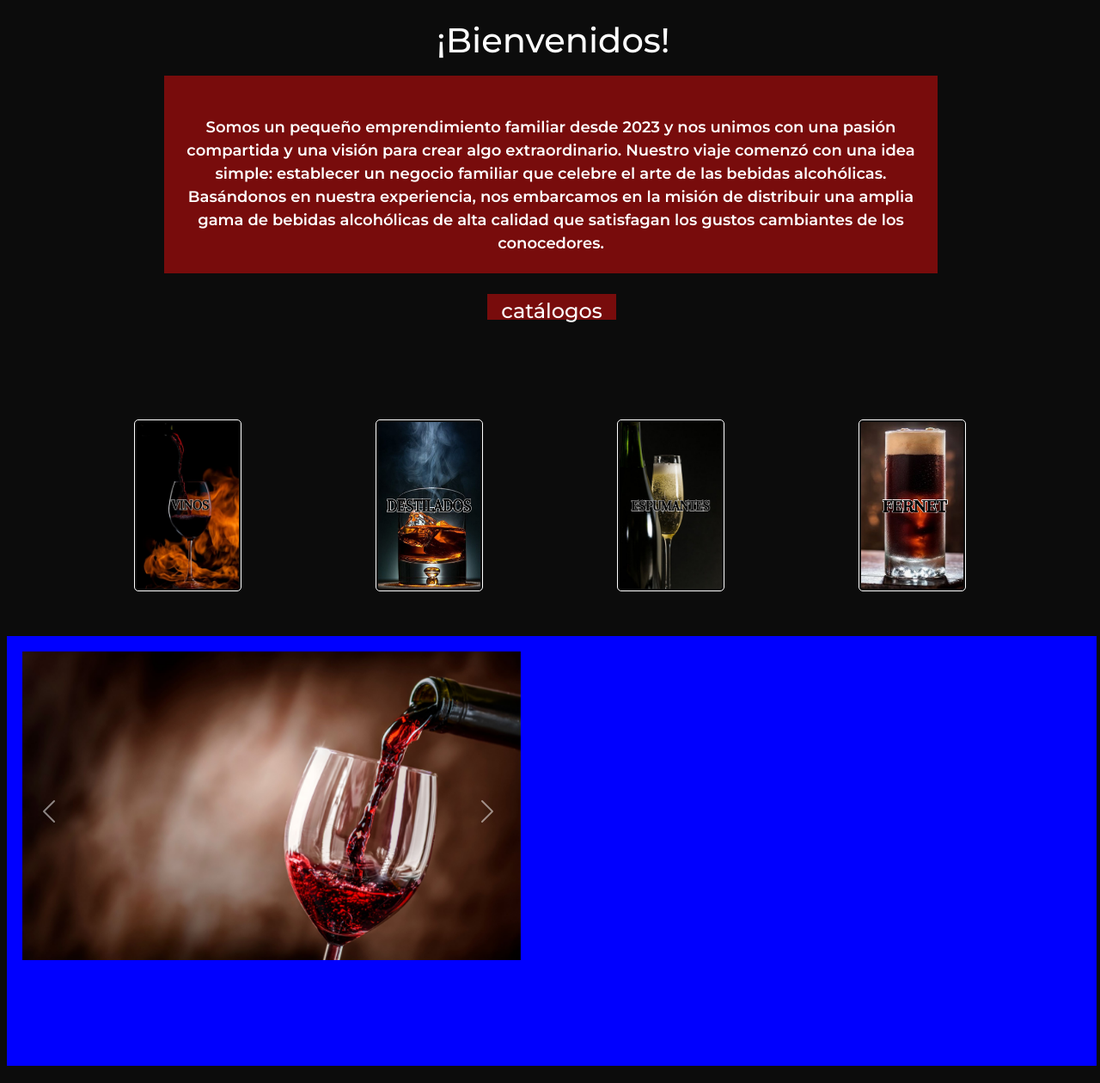
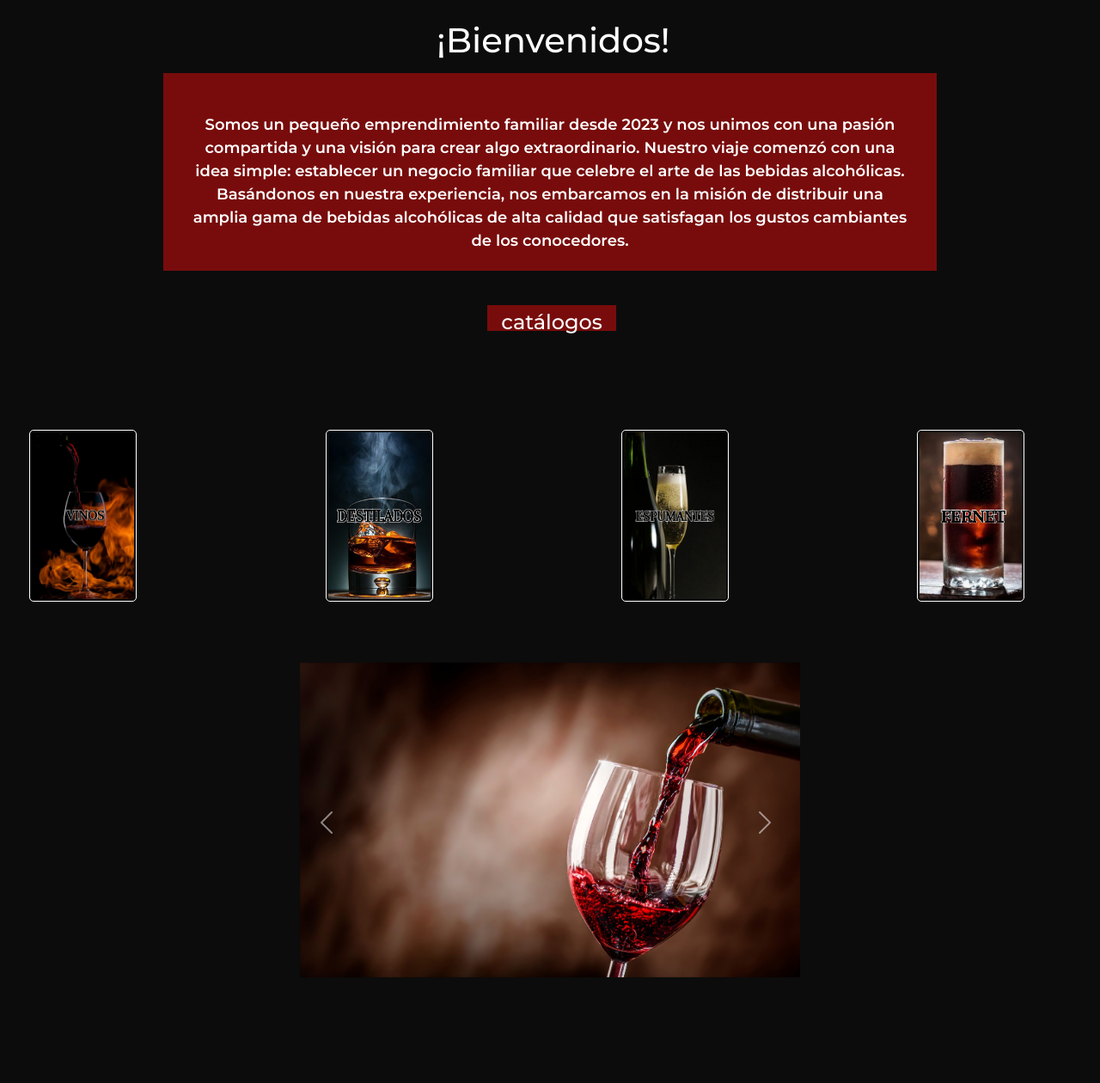
Before and after one commit to joacoov/el-buen-trago, a plain HTML site: page index.html in a window 1280 px wide. Shown: the part 100-1360 px from the top of the page at 86% size. Drawn offline with Linux system fonts and the light colour scheme.

```diff
--- a/css/style.css
+++ b/css/style.css
@@ -73,15 +73,20 @@
     background-color: rgb(140, 4, 4);
 }
 
+.contenedor_texto{
+    width: 100%;
+    height: 250px;
+    display: flex;
+    justify-content: center;
+}
 
 #texto{
+    width: 900px;
+    height: 230px;
     background-color: rgb(120, 12, 12);
     color: white;
-    width: 900px;
-    height: 230px;
-    margin: 15px;
-    margin-left: 185px;
 }
+
 /*esto sería de color blanco*/
 .principal{
     color: white;
@@ -211,6 +216,11 @@
     text-align: center;
 }
 
+.row.botones_conteiner{
+    background-color: blue;
+    width: 100%;
+}
+
 .botones_padre{
     height: 300px;
     background-color: rgb(12, 12, 12);
@@ -233,17 +243,23 @@
 }
 
 .carrusel_conteiner{
-    background-color: blue;
     width: 100%;
     height: 500px;
 }
 
 .carousel{
+    justify-content: center;
+    align-content: center;
     width: 600px;
     height: 400px;
     display: flex;
+    margin-left: 325px;
 }
 
+.carousel-item{
+    width: 600px;
+    height: 400px;
+}
 
 .footer_conteiner{
     width: 100%;
--- a/index.html
+++ b/index.html
@@ -15,12 +15,12 @@
         <nav class="navbar navbar-expand-lg">
             <div class="container-fluid">
 
-                <div class="collapse navbar-collapse" id="navbarNav">
+                <div class="collapse navbar-collapse position-sticky" id="navbarNav">
 
-                    <div class="logo_container">
+                    <label class="logo_container">
                          <img src="./img/logo.png" alt="Logo El buen trago" class="logo">
                          <span class="logo_nombre">El buen trago</span>
-                    </div>
+                    </label>
 
                           <ul class="navbar-nav">
 
@@ -61,47 +61,51 @@
 
 
 
-    <div id="texto">
-            <p class="descripcion"> Somos un pequeño emprendimiento familiar desde 2023 y nos unimos con una pasión compartida y una visión para crear algo extraordinario. Nuestro viaje comenzó con una idea simple: establecer un negocio familiar que celebre el arte de las bebidas alcohólicas. Basándonos en nuestra experiencia, nos embarcamos en la misión de distribuir una amplia gama de bebidas alcohólicas de alta calidad que satisfagan los gustos cambiantes de los conocedores.
+  <div class="container-fluid contenedor_texto">
+    <div class="container" id="texto">
+      <p class="descripcion"> Somos un pequeño emprendimiento familiar desde 2023 y nos unimos con una pasión compartida y una visión para crear algo extraordinario. Nuestro viaje comenzó con una idea simple: establecer un negocio familiar que celebre el arte de las bebidas alcohólicas. Basándonos en nuestra experiencia, nos embarcamos en la misión de distribuir una amplia gama de bebidas alcohólicas de alta calidad que satisfagan los gustos cambiantes de los conocedores.</p>
+
     </div>
+  </div>
+
+
 
     <section class="catalogos_general">
         <div class="catalogos">catálogos</div>
     </section>
 
-
-    <section class="botones_padre">
-
-
-        <div>
+    <section class="row botones_padre">
+      <div class="col-3">
         <a href="./vinos.html"><img src="./img/boton link a vinos orig.png" alt="boton vinos" class="boton_hijo"></a>
       </div>
 
-        <div>
+      <div class="col-3">
         <a href="./destilados.html"><img src="./img/boton link destilados orig.png" alt="boton destilados" class="boton_hijo"></a>
       </div>
 
-        <div>
+      <div class="col-3">
         <a href="./espumantes.html"><img src="./img/boton link a espumantes original.png" alt="boton espumantes" class="boton_hijo"></a>
       </div>
 
-        <div>
+      <div class="col-2">
         <a href="./fernet.html"><img src="./img/boton link a fernet orig.png" alt="boton fernet" class="boton_hijo"></a>
       </div>
     </section>
 
+
+
 <section class="carrusel_conteiner">
 
-        <div id="carouselExample" class="carousel slide">
+        <div id="carouselExample" class="carousel slide justify-content-center">
             <div class="carousel-inner">
             <div class="carousel-item active">
                 <img src="./img/vino carrusel.jpg" class="d-block w-100" alt="imagen vino">
             </div>
             <div class="carousel-item">
-                <img src="./img/fernet carrusel.png" class="d-block w-100" alt="...">
+                <img src="./img/fernet carrusel.png" class="d-block w-100" alt="imagen fernet">
               </div>
               <div class="carousel-item">
-                <img src="" class="d-block w-100" alt="...">
+                <img src="" class="d-block w-100" alt="imagen">
               </div>
             </div>
             <button class="carousel-control-prev" type="button" data-bs-target="#carouselExample" data-bs-slide="prev">
```
Also changed, not shown: 1 other file. Lines whose indentation alone changed are shown as unchanged.
